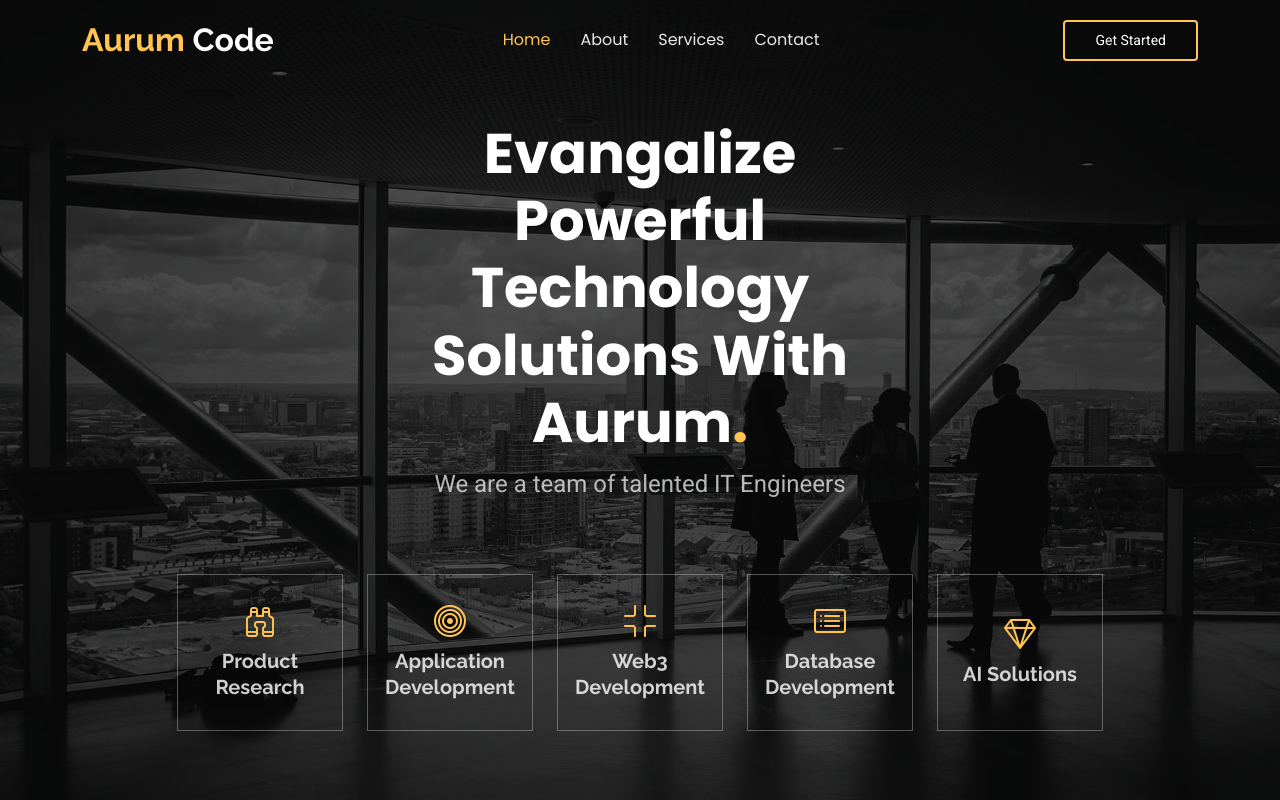
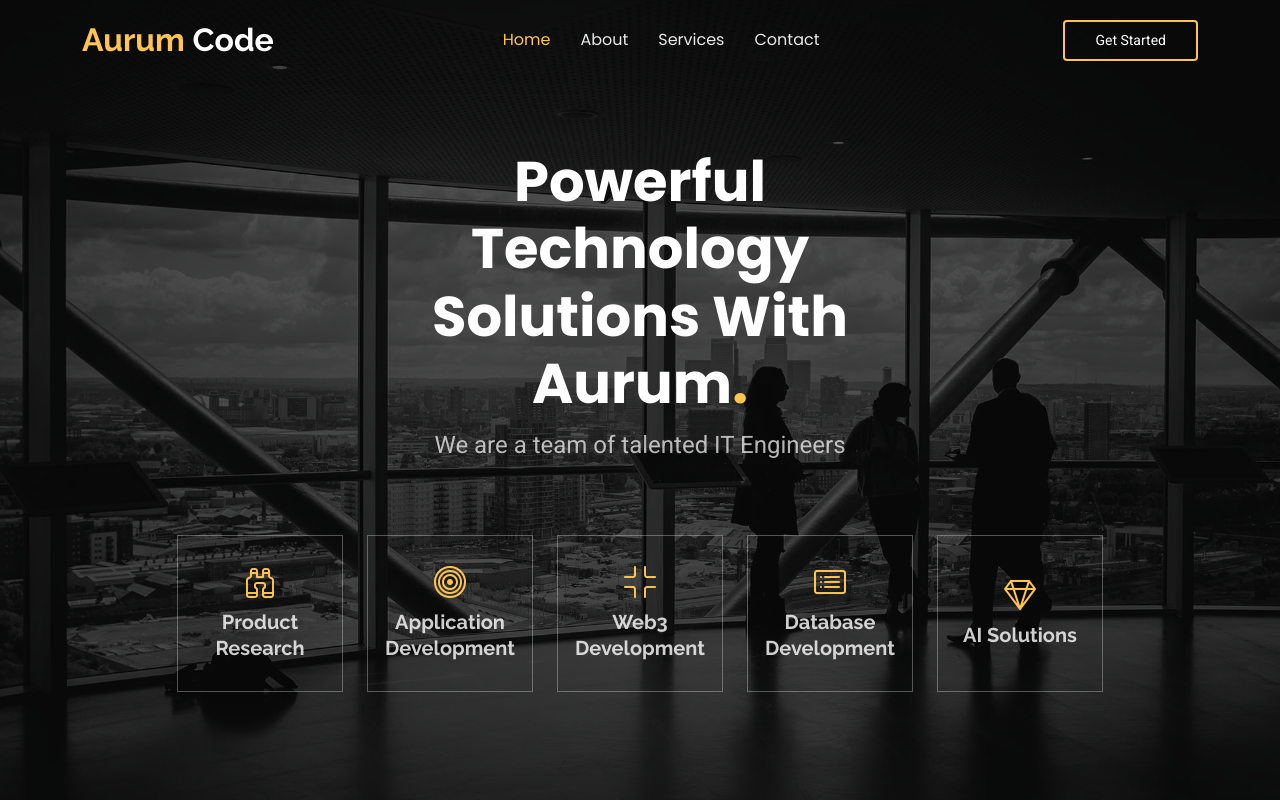
Before and after one commit to bnimit/aurum-code-website, a plain HTML site: page index.html in a window 1280 px wide. Shown: the top 800 px of the page. Drawn offline with Linux system fonts and the light colour scheme.

Commit message:
Change copy text

```diff
--- a/index.html
+++ b/index.html
@@ -108,11 +108,7 @@
             data-aos-delay="100"
           >
             <div class="col-xl-6 col-lg-8">
-              <h2>
-                Evangalize Powerful Technology Solutions With Aurum<span
-                  >.</span
-                >
-              </h2>
+              <h2>Powerful Technology Solutions With Aurum<span>.</span></h2>
               <p>We are a team of talented IT Engineers</p>
             </div>
           </div>
```
